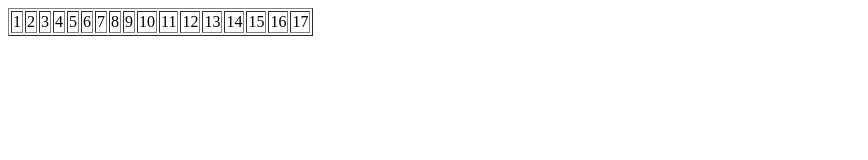
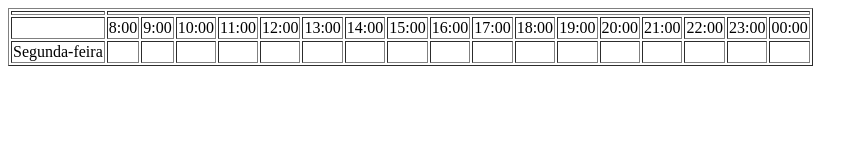
Before and after one commit to Patrick3983/vihveer, a plain HTML site: page index.html in a window 1280 px wide. Shown: the whole page, without its empty margins (0-868 px from the left). Drawn offline with Linux system fonts and the light colour scheme.

Commit message:
Update index.html

```diff
--- a/index.html
+++ b/index.html
@@ -3,30 +3,59 @@
 <head>
     <meta charset="UTF-8">
     <meta name="viewport" content="width=device-width, initial-scale=1.0">
-    <title>Tabela com tbody</title>
+    <title>Horários de Ônibus</title>
 </head>
 <body>
     <table border="1">
         <tbody>
             <tr>
-                <td>1</td>
-                <td>2</td>
-                <td>3</td>
-                <td>4</td>
-                <td>5</td>
-                <td>6</td>
-                <td>7</td>
-                <td>8</td>
-                <td>9</td>
-                <td>10</td>
-                <td>11</td>
-                <td>12</td>
-                <td>13</td>
-                <td>14</td>
-                <td>15</td>
-                <td>16</td>
-                <td>17</td>
+                <!-- Primeira linha sem informações -->
+                <td></td>
+                <td colspan="17"></td>
             </tr>
+            <tr>
+                <!-- Segunda linha com os horários -->
+                <td></td>
+                <td>8:00</td>
+                <td>9:00</td>
+                <td>10:00</td>
+                <td>11:00</td>
+                <td>12:00</td>
+                <td>13:00</td>
+                <td>14:00</td>
+                <td>15:00</td>
+                <td>16:00</td>
+                <td>17:00</td>
+                <td>18:00</td>
+                <td>19:00</td>
+                <td>20:00</td>
+                <td>21:00</td>
+                <td>22:00</td>
+                <td>23:00</td>
+                <td>00:00</td>
+            </tr>
+            <tr>
+                <!-- Terceira linha com informações -->
+                <td>Segunda-feira</td>
+                <td></td> <!-- 8:00 -->
+                <td></td> <!-- 9:00 -->
+                <td></td> <!-- 10:00 -->
+                <td></td> <!-- 11:00 -->
+                <td></td> <!-- 12:00 -->
+                <td></td> <!-- 13:00 -->
+                <td></td> <!-- 14:00 -->
+                <td></td> <!-- 15:00 -->
+                <td></td> <!-- 16:00 -->
+                <td></td> <!-- 17:00 -->
+                <td></td> <!-- 18:00 -->
+                <td></td> <!-- 19:00 -->
+                <td></td> <!-- 20:00 -->
+                <td></td> <!-- 21:00 -->
+                <td></td> <!-- 22:00 -->
+                <td></td> <!-- 23:00 -->
+                <td></td> <!-- 00:00 -->
+            </tr>
+            <!-- Adicione mais linhas conforme necessário -->
         </tbody>
     </table>
 </body>
```
